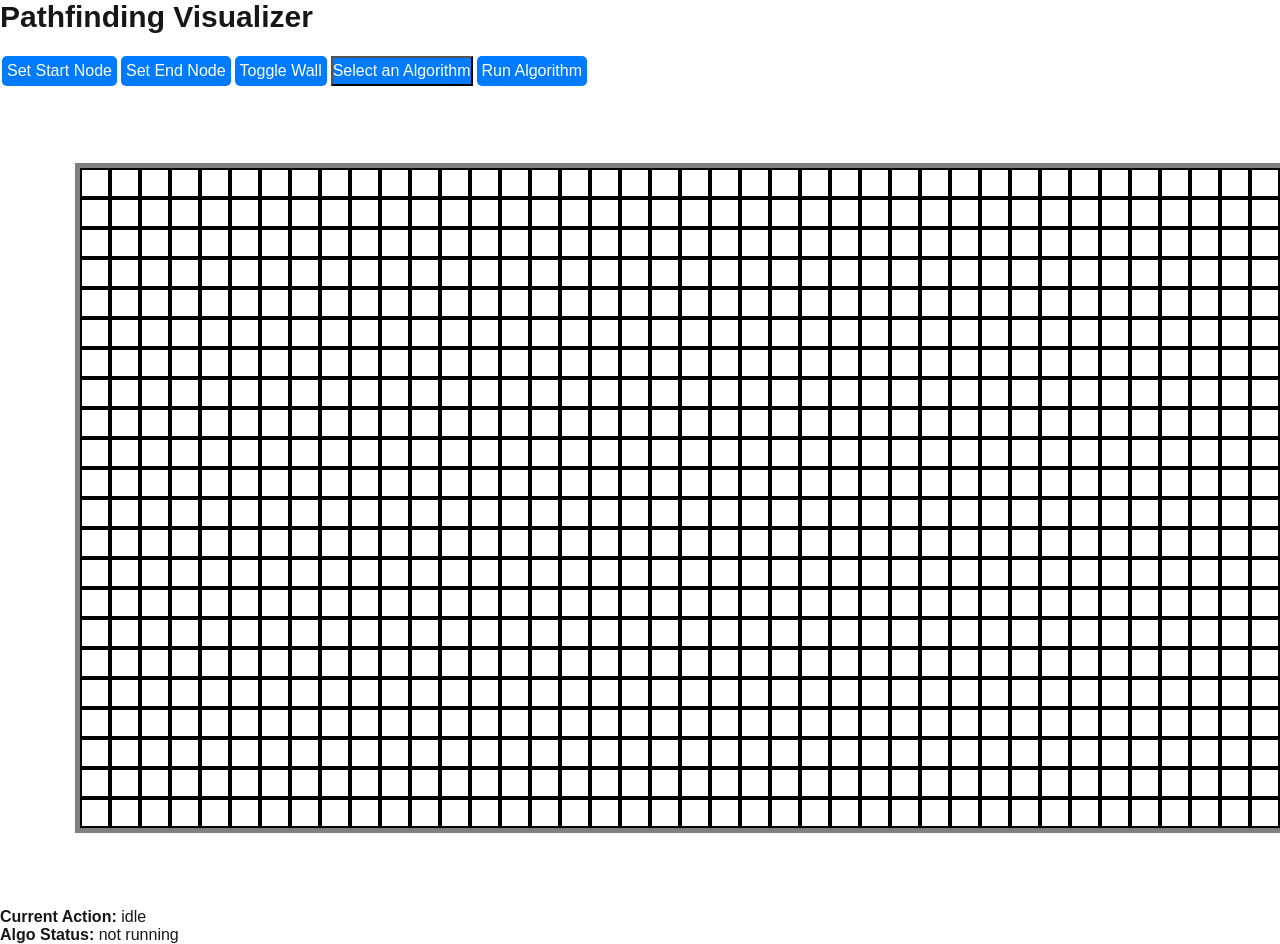
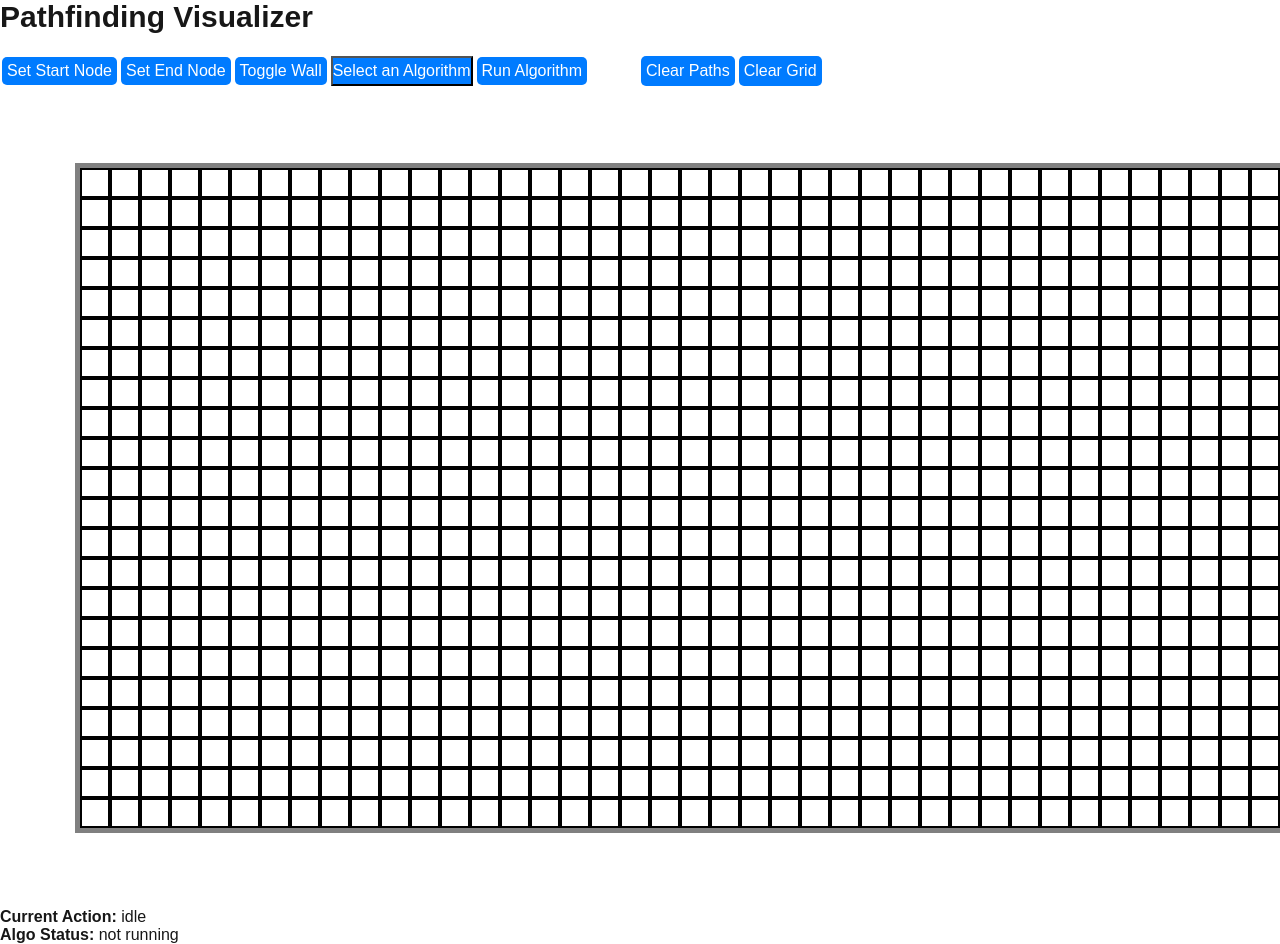
Before and after one commit to NomadicSasquatch/Pathfinding-Visualiser, a Next.js app: page / in a window 1280 px wide. Built offline with nearby package versions, Linux system fonts and the light colour scheme.

Commit message:
implemented clear grid and path buttons

```diff
--- a/src/app/components/ControlPanel/ControlPanel.js
+++ b/src/app/components/ControlPanel/ControlPanel.js
@@ -5,11 +5,12 @@ import Grid from '../Grid/Grid';
 import Dropdown from '../Dropdown/Dropdown';
 import styles from './ControlPanel.module.css';
 
-const GridPanel = ({ handleSetStartButton, handleSetEndButton, setCurrentAction, setSelectedAlgorithm, handleRunButton, isRunning }) => {
+const GridPanel = ({ handleSetStartButton, handleSetEndButton, setCurrentAction, setSelectedAlgorithm, handleRunButton, isRunning, handleClearPathButton, handleClearGridButton }) => {
   const algorithms = [`Breadth-First Search`, `Depth-First Search`, `Dijkstra's Algorithm`, `A* Algorithm`];
 
   return (
     <div className={styles.gridPanel}>
+      <div className={styles.leftGroup}>
         <button onClick = {()=>handleSetStartButton()} className={styles.button}>
           Set Start Node
         </button>
@@ -23,8 +24,17 @@ const GridPanel = ({ handleSetStartButton, handleSetEndButton, setCurrentAction,
 
         </Dropdown>
         <button onClick = {()=>handleRunButton()} className={styles.button}>
-        {isRunning ? "Cancel Algorithm" : "Run Algorithm"}
+          {isRunning ? "Pause Algorithm" : "Run Algorithm"}
         </button>
+      </div>
+      <div className={styles.rightGroup}>
+        <button onClick = {()=>handleClearPathButton()} className={styles.button}>
+          Clear Paths
+        </button>
+        <button onClick = {()=>handleClearGridButton()} className={styles.button}>
+          Clear Grid
+        </button>
+      </div>
     </div>
   );
 };
--- a/src/app/components/ControlPanel/ControlPanel.module.css
+++ b/src/app/components/ControlPanel/ControlPanel.module.css
@@ -1,5 +1,6 @@
 .gridPanel {
     display: flex;
+    gap: 50px;
 }
 
 .controls {
@@ -23,3 +24,12 @@
 .button:hover {
   background-color: #0056b3;
 }
+
+.leftGroup {
+  justify-content: flex-start;
+}
+
+.rightGroup {
+  display: flex;
+  justify-content: flex-end;
+}
--- a/src/app/components/Pathfinding Visualiser/PathfindingVisualiser.js
+++ b/src/app/components/Pathfinding Visualiser/PathfindingVisualiser.js
@@ -133,6 +133,32 @@ export default function PathfindingVisualizer() {
     setCurrentAction('setEnd');
   };
 
+  const resetDataStructs = () => {
+    bfsQueueRef.current = [];
+    bfsVisitedRef.current = null;
+    dfsStackRef.current = [];
+    dfsVisitedRef.current = null;
+
+    isRunningRef.current = false;
+    setIsRunning(false);
+  }
+
+  const handleClearPathButton = () => {
+    const newGrid = grid.map((row) =>
+      row.map((node) => ({ ...node, isVisited: false }))
+    );
+    setGrid(newGrid);
+    resetDataStructs()
+  };
+
+  const handleClearGridButton = () => {
+    const newGrid = grid.map((row) =>
+      row.map((node) => ({ ...node, isVisited: false, isWall: false, isStart: false, isEnd: false}))
+    );
+    setGrid(newGrid);
+    resetDataStructs();
+  };
+
   const handleRunButton = async () => {
     if(!isRunningRef.current) {
       isRunningRef.current = true;
@@ -179,7 +205,7 @@ export default function PathfindingVisualizer() {
       return;
     }
 
-    const delay = 10;
+    const delay = 0.5;
     const animate = (ms) => new Promise((resolve) => setTimeout(resolve, ms));
 
     const dir = [[-1, 0], [0, 1], [1, 0], [0, -1]];
@@ -242,7 +268,7 @@ export default function PathfindingVisualizer() {
       console.log(`DFS has not been initialised\n`);
       return;
     }
-    const delay = 10;
+    const delay = 0.5;
     const animate = (ms) => new Promise((resolve) => setTimeout(resolve, ms));
     const dir = [[-1, 0], [0, 1], [1, 0], [0, -1]];
     console.log(`DFS begins\n`);
@@ -288,7 +314,7 @@ export default function PathfindingVisualizer() {
   return (
     <div className={styles.visualizerContainer}>
       <h1 className={styles.h1}>Pathfinding Visualizer</h1>
-      <ControlPanel handleSetStartButton={handleSetStartButton} handleSetEndButton={handleSetEndButton} setCurrentAction={setCurrentAction} setSelectedAlgorithm={setSelectedAlgorithm} handleRunButton={handleRunButton} isRunning={isRunning}>
+      <ControlPanel handleSetStartButton={handleSetStartButton} handleSetEndButton={handleSetEndButton} setCurrentAction={setCurrentAction} setSelectedAlgorithm={setSelectedAlgorithm} handleRunButton={handleRunButton} isRunning={isRunning} handleClearPathButton={handleClearPathButton} handleClearGridButton={handleClearGridButton}>
 
       </ControlPanel>
       <Grid grid={grid} setGrid={setGrid} onMouseDown={handleMouseDown} onMouseUp={handleMouseUp} onMouseEnter={handleMouseEnter} actionState={currentAction}/>
```
Lines whose indentation alone changed are shown as unchanged.
